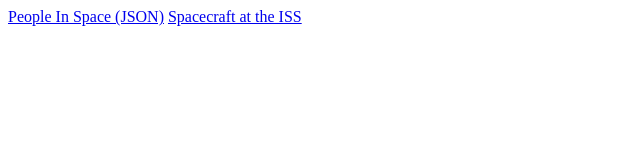
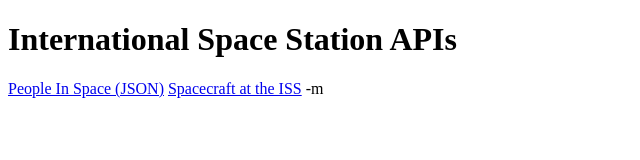
Before and after one commit to corquaid/international-space-station-APIs, a plain HTML site: page index.html in a window 1280 px wide. Shown: the whole page, without its empty margins (0-640 px from the left). Drawn offline with Linux system fonts and the light colour scheme.

Commit message:
Final commit for this revision

```diff
--- a/index.html
+++ b/index.html
@@ -6,7 +6,8 @@
   <title>International Space Station APIs</title>
 </head>
 <body>
+  <h1>International Space Station APIs</h1>
   <a href="https://corquaid.github.io/international-space-station-APIs/JSON/people-in-space.json">People In Space (JSON)</a>
   <a href="https://corquaid.github.io/international-space-station-APIs/JSON/iss-docked-spacecraft.json">Spacecraft at the ISS</a>
 </body>
-</html>
+</html>-m
```
